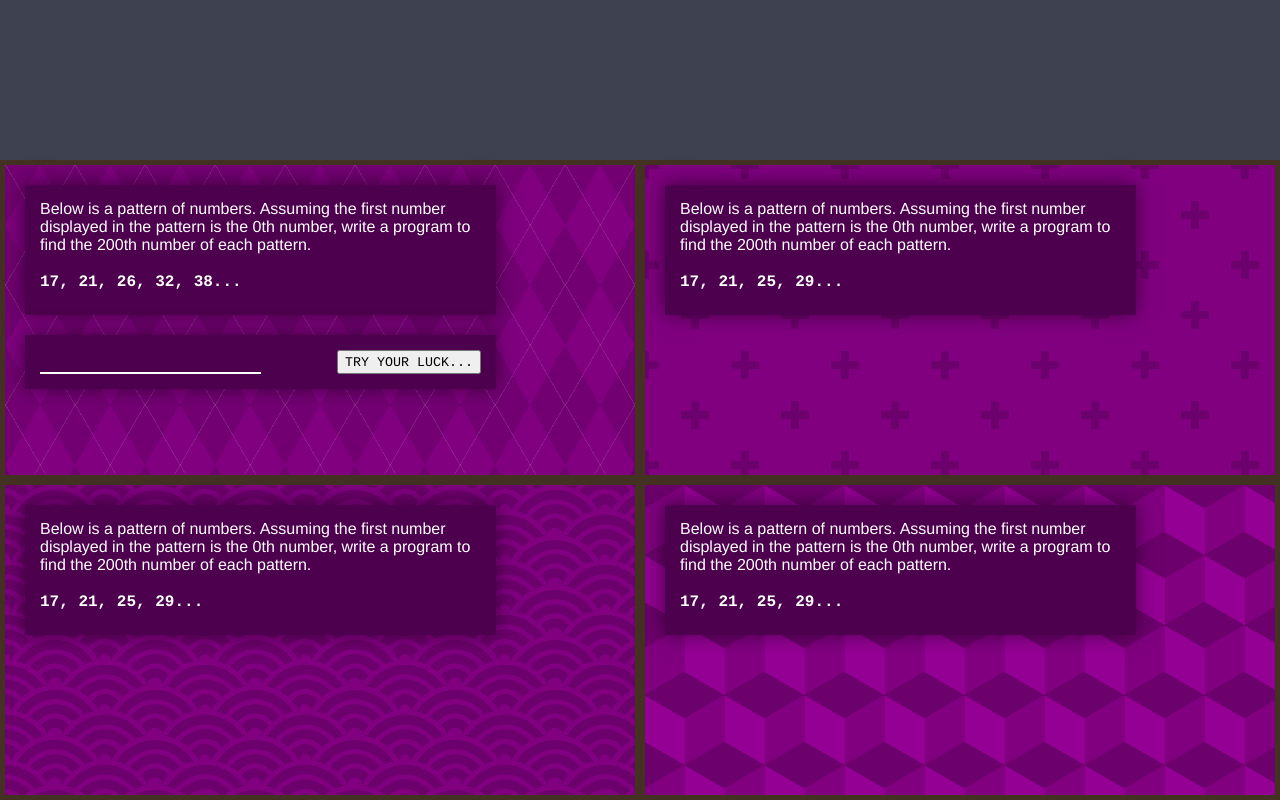
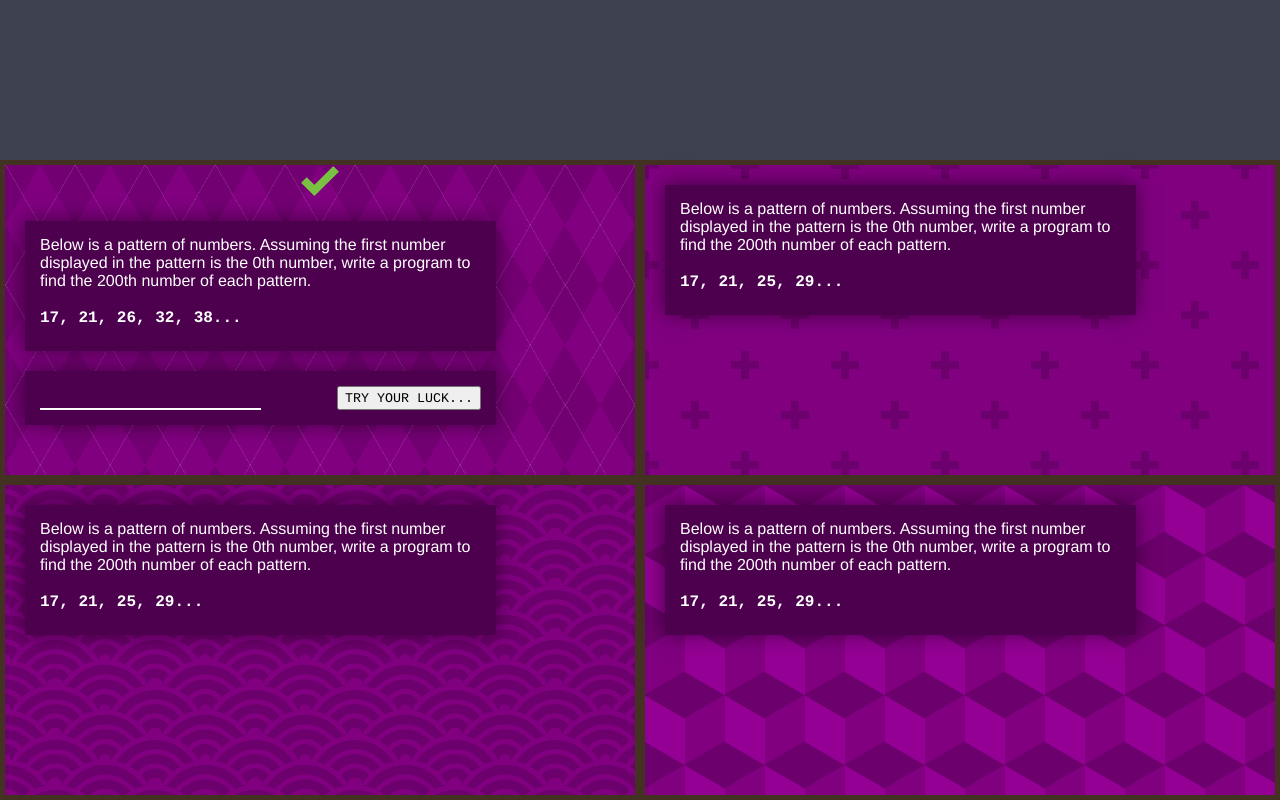
Before and after one commit to bhollan5/Escape-Room, a Vue app: page / in a window 1280 px wide. Built offline with nearby package versions, Linux system fonts and the light colour scheme.

Commit message:
Minor changes

```diff
--- a/src/views/Home.vue
+++ b/src/views/Home.vue
@@ -2,6 +2,8 @@
   <div id="home">
     <div id="running-ui"></div>
     <div class="question-box" id="q1">
+      <img src="@/assets/check.png" class="mark">
+      <div></div>
       <div class="question-text">
         <div>Below is a pattern of numbers. Assuming the first number displayed in the pattern is the 0th number, write a program to find the 200th number of each pattern.</div>
         <br>
@@ -53,7 +55,7 @@ export default {
       questions: [
         {
           answer: '',
-          key: '14d010488fdb86b7b84ad331943cbb35',
+          key: '85410779053820c804ddc69ae4a48d9d',
           solved: false,
         },
         {
@@ -82,7 +84,6 @@ export default {
     }
   },
   mounted() {
-
   }
 }
 </script>
@@ -200,4 +201,8 @@ b {
 button {
   font-family: Courier;
 }
+
+.mark {
+  width: 40px;
+}
 </style>
```
Also changed, not shown: src/assets/check.png (added), src/assets/ex.png (added).
